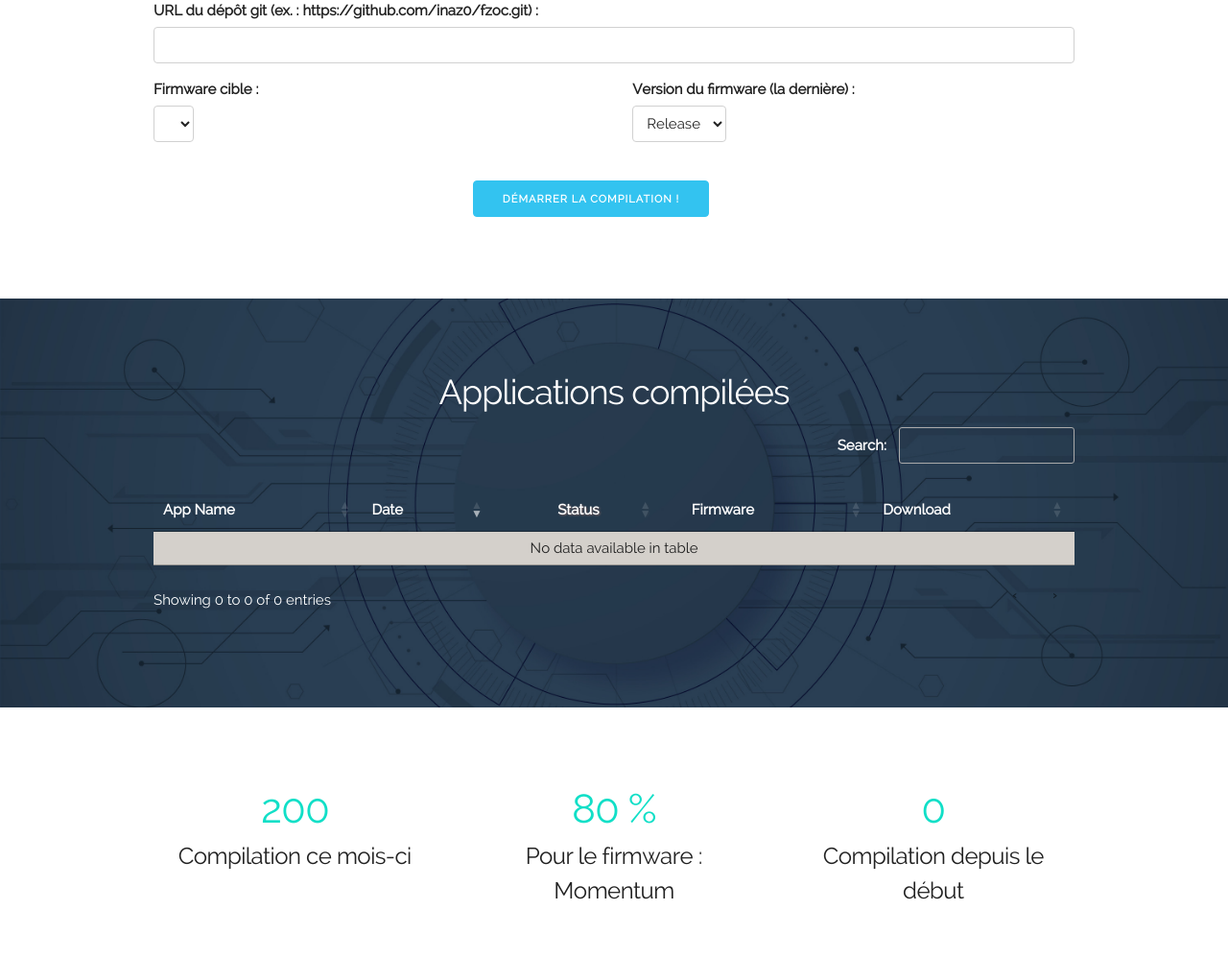
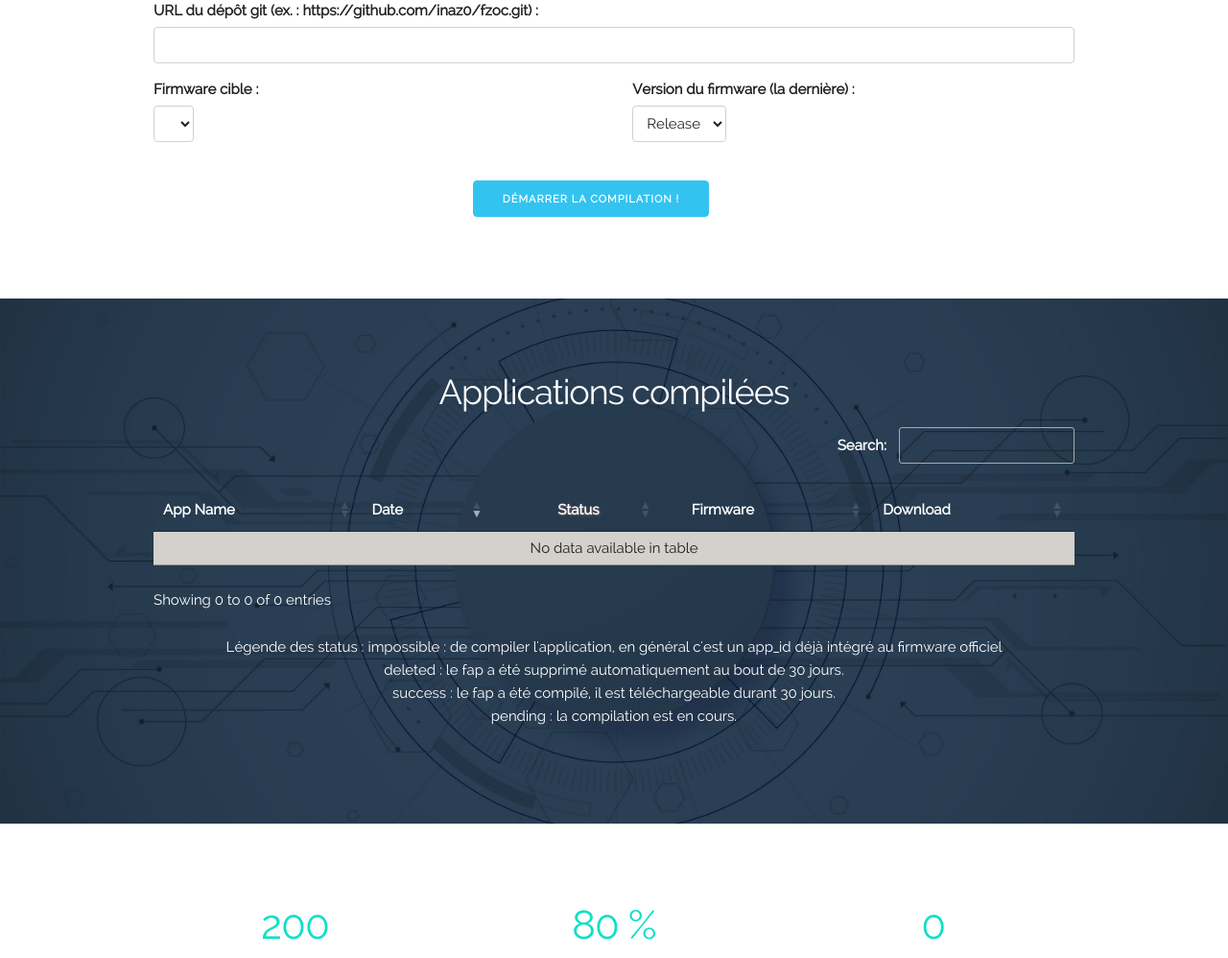
Before and after one commit to inaz0/fzoc, a PHP site: page / in a window 1280 px wide. Shown: the part 132-1130 px from the top of the page at 96% size. Run offline with PHP 8.4, Linux system fonts and the light colour scheme; data that the repository does not hold is empty.

Commit message:
status legend

```diff
--- a/public/index.php
+++ b/public/index.php
@@ -275,7 +275,7 @@ if( $form_is_valid === true ){
                             'ufbt ',
                             'mkdir -p '.$fap_path.$generate_part_dest_dir.'/ ',
                             'mv '.$destination_dir.'/new/dist/*.fap '.$fap_path.$generate_part_dest_dir.'/',
-                            'rm -rf '.$destination_dir.'/',
+                            //'rm -rf '.$destination_dir.'/',
                         ];
 
                         file_put_contents($task_list. '/'. str_replace('/','_',$generate_part_dest_dir) .'.sh', implode(' && ', $task_detail ) );
@@ -319,11 +319,7 @@ if( $form_is_valid === true ){
             echo 'error fam';
         }
     }
-    //-- 4 préparer les dossier
-
-
 }
-
 
 ?>
 
@@ -511,6 +507,12 @@ if( $form_is_valid === true ){
         });
         </script>
         <table id="list_of_applications" class="stripe" style="width:100%;"></table>
+        <p class="legend_explain">Légende des status :
+        <span class="impossible">impossible</span> : de compiler l'application, en général c'est un app_id déjà intégré au firmware officiel<br />
+        <span class="deleted">deleted</span> : le fap a été supprimé automatiquement au bout de 30 jours.<br />
+        <span class="success">success</span> : le fap a été compilé, il est téléchargeable durant 30 jours.<br />
+        <span class="pending">pending</span> : la compilation est en cours.<br />
+        </p>
     </div>
 
   </div>
--- a/task_runner.php
+++ b/task_runner.php
@@ -36,6 +36,7 @@ foreach( $pending_task ?? [] as $task_waiting ){
                 $sql_update_compiled->execute( ['new_status' => 'success', 'compiled_path' => $correct_compiled_path ] );
             }
 
+            //-- on supprime le répertoire clonné il n'est plus utile
             shell_exec( 'rm -rf gits/'.$correct_compiled_path );
         }
         else{
```
